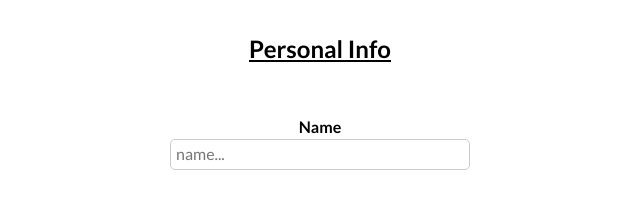
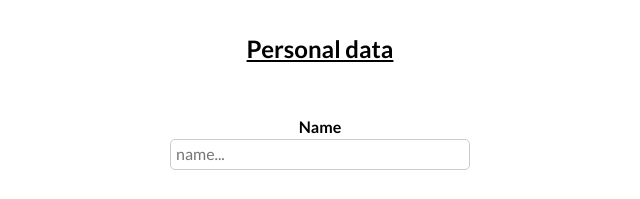
Before and after one commit to Brocal82/portfolio-website, a plain HTML site: page contact.html in a window 1280 px wide. Shown: the part 360-559 px from the top of the page, 320-960 px from the left. Drawn offline with nearby package versions, Linux system fonts and the light colour scheme.

Commit message:
Update contact.html
h2 changed

```diff
--- a/contact.html
+++ b/contact.html
@@ -38,7 +38,7 @@
     <main class="main-contact">
         <h1 class="title">Contact</h1>
         <form action="">
-            <h2>Personal Info</h2>
+            <h2>Personal data</h2>
             <div>
                 <br/>
                 <div class="form-group" >
```
